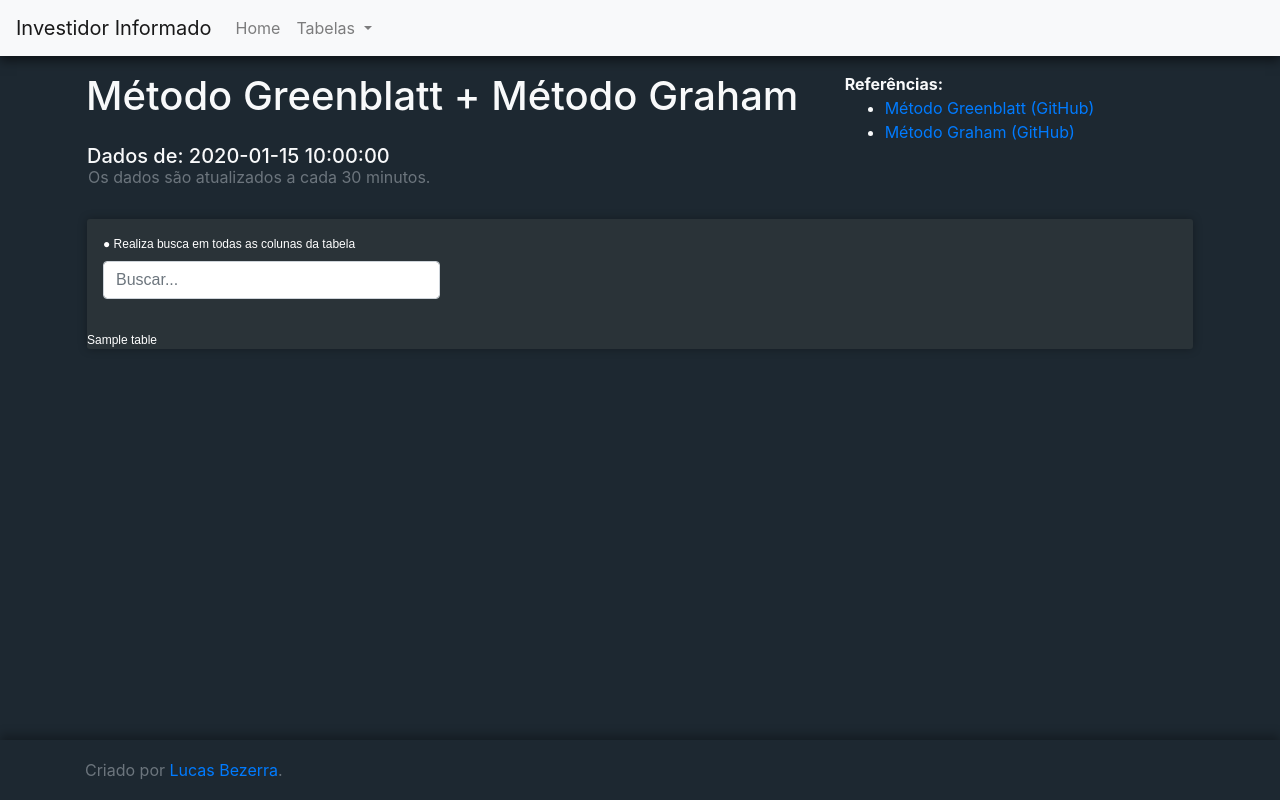
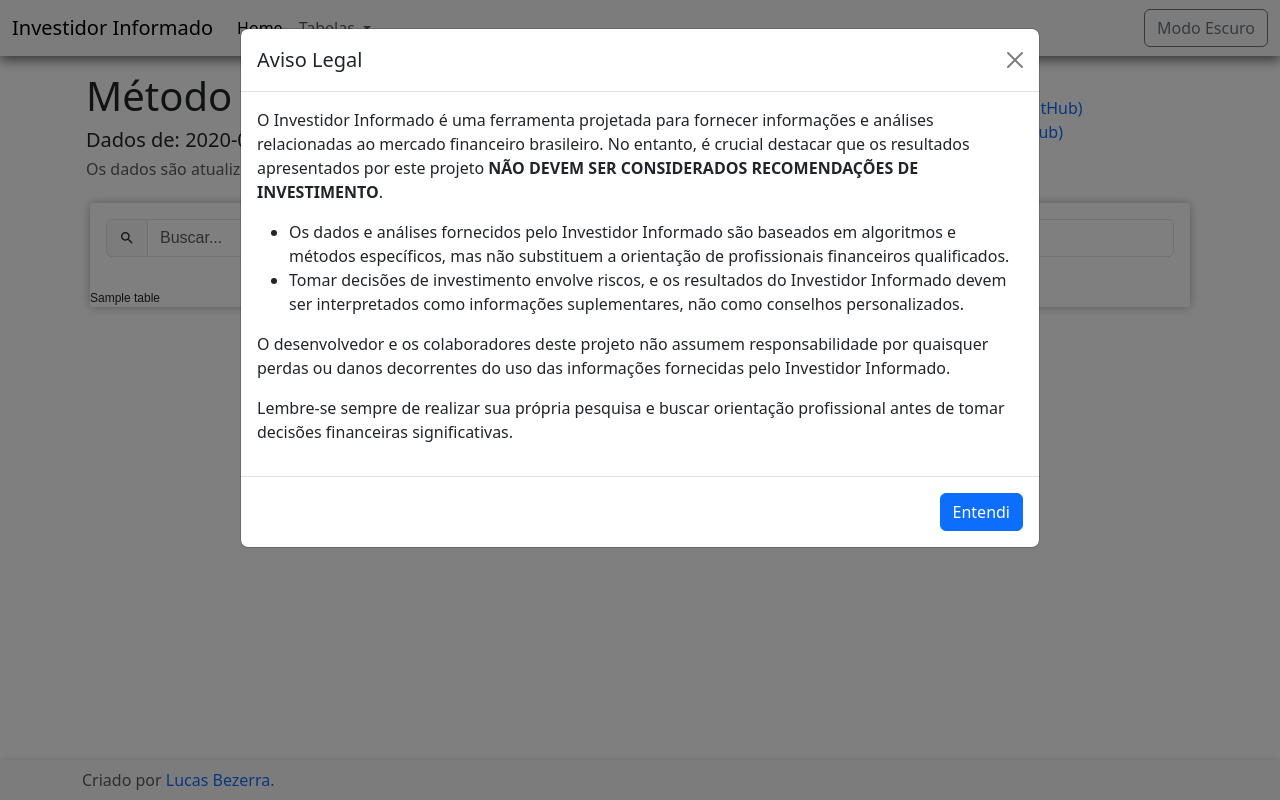
Before and after one commit to lucas-bezerra/investidor-informado, a Flask app: template api/templates/panels/preco_justo.html in a window 1280 px wide. Run offline with Flask 3, Linux system fonts and the light colour scheme; the template is opened without the code that fills it: most values are stand-ins (such as "Sample title", 1, 10 or a date in 2020); some libraries are stand-ins or nearby versions.

Commit message:
[UPDATE] README.md - Adding Description, Demo, Install Guide, Legal Advise and Credit; Layout - Removing unnecessary code and CSS

```diff
--- a/api/panels.py
+++ b/api/panels.py
@@ -8,7 +8,7 @@ panels = Blueprint('panels', __name__)
 def preco_justo():
     bg_list, list_date = get_data()
     return render_template('panels/preco_justo.html',
-                           tables=[bg_list.to_html(classes='table table-hover table-striped table-dark table-responsive', index = False, border=0)],
+                           tables=[bg_list.to_html(classes='table table-hover table-striped', index = False, border=0)],
                            titles=bg_list.columns.values,
                            list_date=list_date)
 
--- a/api/static/css/style.css
+++ b/api/static/css/style.css
@@ -34,10 +34,6 @@
   --dt-input-color: var(--primary-color);
 }
 
-body {
-  background-color: color-mix(in oklab, var(--background-color) 16%, #121212) !important;
-}
-
 .material-icons {
   font-size: 16px;
 }
@@ -52,14 +48,15 @@ body {
 
 .datatable-container {
   font-family: sans-serif;
-  background-color: var(--dt-background-color-container);
+  font-size: 12px;
   border-radius: var(--dt-border-radius);
-  color: var(--dt-text-color);
-  max-width: 1140px;
-  min-width: 380px;
+  box-shadow: 0px 0px 10px rgba(0,0,0,0.3);
   margin: 0 auto;
-  font-size: 12px;
-  box-shadow: 0px 0px 10px rgba(0,0,0,0.3);
+}
+
+.header-tools #search-label::after {
+  content: "\e8b6";
+  font-family: Material Icons;
 }
 
 .table thead th {
@@ -68,19 +65,13 @@ body {
   border-bottom: solid 1px var(--dt-border-color);
 }
 
-.table.table-hover tbody tr:hover {
-  background-color: var(--dt-hover-cell-color);
-  color: white;
+.table.table-hover tbody tr:hover > * {
+  --bs-table-bg-state: var(--bs-green);
 }
 
-.table tbody tr td:nth-child(5) {
-  background-color: var(--warning);
-  color: var(--dark);
-  font-weight: bold;
-}
-
-.table tbody tr td:nth-child(6) {
-  background-color: var(--success);
+.table tbody tr td:nth-child(n+5) {
+  --bs-table-bg-type: var(--bs-primary);
+  color: var(--dt-text-color);
   font-weight: bold;
 }
 
@@ -89,21 +80,3 @@ body {
   color: white;
   font-weight: normal;
 }
-
-.footer {
-  position: fixed;
-  bottom: 0;
-  width: 100%;
-  height: 60px;
-  line-height: 60px;
-  background: color-mix(in oklab, var(--background-color) 16%, #121212) !important;
-  box-shadow: 0px -5px 10px rgba(0,0,0,0.3);
-}
-
-.footer .container {
-  padding: 0 15px;
-  background: none;
-  margin: 0 auto;
-  border-radius: 0;
-  box-shadow: none;
-}
--- /dev/null
+++ b/api/static/javascript/legal.js
@@ -0,0 +1,13 @@
+$(document).ready(function () {
+  // Verifica se o modal deve ser exibido
+  var ultimaExibicao = localStorage.getItem('legalModal');
+  var agora = new Date().getTime();
+
+  if (!ultimaExibicao || agora - ultimaExibicao > 24 * 60 * 60 * 1000) {
+    // Se não foi exibido nas últimas 24 horas, exibe o modal
+    $('#avisoLegalModal').modal('show');
+
+    // Atualiza o timestamp da última exibição
+    localStorage.setItem('legalModal', agora);
+  }
+});
--- a/api/static/javascript/main.js
+++ b/api/static/javascript/main.js
@@ -19,3 +19,22 @@ const convertToMilliseconds = (value, type) => {
       throw new Error('Tipo inválido. Use "seconds", "minutes" ou "hours".');
   }
 }
+
+const toggleTheme = () => {
+  const savedTheme = localStorage.getItem('theme');
+  if (savedTheme) {
+    document.documentElement.setAttribute('data-bs-theme', savedTheme);
+    document.querySelector('#darkModeToggle').checked = (savedTheme === 'dark');
+  }
+
+  document.getElementById('darkModeToggle').addEventListener('click', function () {
+    const currentTheme = document.documentElement.getAttribute('data-bs-theme');
+    const newTheme = (currentTheme === 'dark') ? 'light' : 'dark';
+
+    document.documentElement.setAttribute('data-bs-theme', newTheme);
+
+    localStorage.setItem('theme', newTheme);
+  });
+}
+
+document.addEventListener('DOMContentLoaded', toggleTheme);
--- a/api/templates/base.html
+++ b/api/templates/base.html
@@ -1,5 +1,5 @@
 <!DOCTYPE html>
-<html>
+<html data-bs-theme="">
 
 <head>
   <!-- Required meta tags -->
@@ -12,40 +12,48 @@
   <link rel="shortcut icon" href="{{ url_for('static', filename='images/256x256bb.jpg') }}">
 
   <!-- Bootstrap CSS -->
-  <link rel="stylesheet" href="https://stackpath.bootstrapcdn.com/bootstrap/4.3.1/css/bootstrap.min.css"
-    integrity="sha384-ggOyR0iXCbMQv3Xipma34MD+dH/1fQ784/j6cY/iJTQUOhcWr7x9JvoRxT2MZw1T" crossorigin="anonymous">
+  <link href="https://cdn.jsdelivr.net/npm/bootstrap@5.3.3/dist/css/bootstrap.min.css" rel="stylesheet"
+    integrity="sha384-QWTKZyjpPEjISv5WaRU9OFeRpok6YctnYmDr5pNlyT2bRjXh0JMhjY6hW+ALEwIH" crossorigin="anonymous">
 
   <!-- Material Icons -->
-  <link rel="stylesheet" href="https://cdnjs.cloudflare.com/ajax/libs/material-design-icons/3.0.2/iconfont/material-icons.min.css" crossorigin="anonymous">
+  <link rel="stylesheet"
+    href="https://cdnjs.cloudflare.com/ajax/libs/material-design-icons/3.0.2/iconfont/material-icons.min.css"
+    crossorigin="anonymous">
 
   <link rel="stylesheet" href="/css/style.css">
 </head>
 
-<body class="text-light">
-  <nav class="navbar navbar-expand-lg navbar-light bg-light">
-    <a class="navbar-brand" href="#">Investidor Informado</a>
-    <button class="navbar-toggler" type="button" data-toggle="collapse" data-target="#navbarSupportedContent" aria-controls="navbarSupportedContent" aria-expanded="false" aria-label="Mostrar/Esconder Menu">
+<body>
+  <nav class="navbar navbar-expand-lg bg-body-tertiary">
+    <div class="container-fluid">
+      <a class="navbar-brand" href="/">Investidor Informado</a>
+
+      <button class="navbar-toggler" type="button" data-bs-toggle="collapse" data-bs-target="#navbarSupportedContent"
+        aria-controls="navbarSupportedContent" aria-expanded="false" aria-label="Toggle navigation">
         <span class="navbar-toggler-icon"></span>
       </button>
 
       <div class="collapse navbar-collapse" id="navbarSupportedContent">
-      <ul class="navbar-nav mr-auto">
+        <ul class="navbar-nav me-auto mb-2 mb-lg-0">
           <li class="nav-item">
-          <a href="{{ url_for('main.index') }}" class="nav-link">
-            Home
-          </a>
+            <a class="nav-link active" aria-current="page" href="/">Home</a>
           </li>
 
           <li class="nav-item dropdown">
-          <a class="nav-link dropdown-toggle" href="#" id="dropdownTables" role="button" data-toggle="dropdown" aria-haspopup="true" aria-expanded="false">
+            <a class="nav-link dropdown-toggle" href="#" role="button" data-bs-toggle="dropdown" aria-expanded="false">
               Tabelas
             </a>
-
-          <div class="dropdown-menu text-center" aria-labelledby="dropdownTables">
-            <a class="dropdown-item" href="/preco-justo">Preço Justo</a>
-          </div>
+            <ul class="dropdown-menu">
+              <li><a class="dropdown-item" href="/preco-justo">Preço Justo</a></li>
+            </ul>
           </li>
         </ul>
+      </div>
+
+      <div class="d-flex">
+        <input id="darkModeToggle" type="checkbox" class="btn-check" autocomplete="off">
+        <label class="btn btn-outline-secondary" for="darkModeToggle">Modo Escuro</label>
+      </div>
     </div>
   </nav>
 
@@ -59,32 +67,33 @@
   {% endif %}
 
   {% if not error %}
-    <main class="container d-flex h-100 p-3 mb-5 mx-auto flex-column" role="main">
+  <main class="container d-flex h-100 p-3 mx-auto flex-column" role="main">
     {% block content %}
     {% endblock content %}
   </main>
   {% endif %}
 
-  <footer class="footer bg-dark">
+  <nav class="navbar fixed-bottom bg-body-tertiary">
     <div class="container">
-      <span class="text-muted">Criado por <a target="_blank" href="//github.com/lucas-bezerra">Lucas Bezerra</a>.</span>
+      <span class="text-muted">Criado por <a
+          class="link-underline link-underline-opacity-0 link-underline-opacity-75-hover" target="_blank"
+          href="//github.com/lucas-bezerra">Lucas Bezerra</a>.</span>
     </div>
-  </footer>
+  </nav>
 </body>
 
 <!-- Optional JavaScript -->
 <!-- jQuery first, then Popper.js, then Bootstrap JS -->
 <script src="https://code.jquery.com/jquery-3.3.1.slim.min.js"
-  integrity="sha384-q8i/X+965DzO0rT7abK41JStQIAqVgRVzpbzo5smXKp4YfRvH+8abtTE1Pi6jizo"
-  crossorigin="anonymous"></script>
+  integrity="sha384-q8i/X+965DzO0rT7abK41JStQIAqVgRVzpbzo5smXKp4YfRvH+8abtTE1Pi6jizo" crossorigin="anonymous"></script>
 <script src="https://cdnjs.cloudflare.com/ajax/libs/popper.js/1.14.7/umd/popper.min.js"
-  integrity="sha384-UO2eT0CpHqdSJQ6hJty5KVphtPhzWj9WO1clHTMGa3JDZwrnQq4sF86dIHNDz0W1"
-  crossorigin="anonymous"></script>
-<script src="https://stackpath.bootstrapcdn.com/bootstrap/4.3.1/js/bootstrap.min.js"
-  integrity="sha384-JjSmVgyd0p3pXB1rRibZUAYoIIy6OrQ6VrjIEaFf/nJGzIxFDsf4x0xIM+B07jRM"
-  crossorigin="anonymous"></script>
+  integrity="sha384-UO2eT0CpHqdSJQ6hJty5KVphtPhzWj9WO1clHTMGa3JDZwrnQq4sF86dIHNDz0W1" crossorigin="anonymous"></script>
+<script src="https://cdn.jsdelivr.net/npm/bootstrap@5.3.3/dist/js/bootstrap.bundle.min.js"
+  integrity="sha384-YvpcrYf0tY3lHB60NNkmXc5s9fDVZLESaAA55NDzOxhy9GkcIdslK1eN7N6jIeHz" crossorigin="anonymous"></script>
+
 <script defer src="/javascript/main.js"></script>
 <script defer src="/javascript/table.js"></script>
 <script defer src="/javascript/update.js"></script>
+<script defer src="/javascript/legal.js"></script>
 
 </html>
--- a/api/templates/panels/preco_justo.html
+++ b/api/templates/panels/preco_justo.html
@@ -3,24 +3,22 @@
 {% block content %}
 <div class="row">
   <div class="col-sm-8">
-      <h1>{% block title %} Método Greenblatt + Método Graham {% endblock %}</h1>
-      <div class="row p-3 my-auto">
-        <h5 class="mr-3 my-auto">
+    <h1>Método Greenblatt + Método Graham</h1>
+    <h5>
       Dados de: {{ list_date }}
-          <div class="row px-3">
-            <small class="text-muted">Os dados são atualizados a cada 30 minutos.</small>
-          </div>
     </h5>
+    <h6 class="text-muted">Os dados são atualizados a cada 30 minutos.</h6>
     {# <button type="button" class="btn btn-primary my-auto" onclick="updateCache(this);">Atualizar dados</button> #}
   </div>
 
-    </div>
   <div class="col-sm-4">
     <div class="text-xs-left">
       <strong>Referências:</strong>
       <ul>
-          <li><a target="_blank" href="https://github.com/vgsnts/JoelGreenblatt">Método Greenblatt (GitHub)</a></li>
-          <li><a target="_blank" href="https://github.com/vgsnts/BenjaminGraham/tree/main">Método Graham (GitHub)</a></li>
+        <li><a class="link-underline link-underline-opacity-0 link-underline-opacity-75-hover" target="_blank"
+            href="https://github.com/vgsnts/JoelGreenblatt">Método Greenblatt (GitHub)</a></li>
+        <li><a class="link-underline link-underline-opacity-0 link-underline-opacity-75-hover" target="_blank"
+            href="https://github.com/vgsnts/BenjaminGraham/tree/main">Método Graham (GitHub)</a></li>
       </ul>
     </div>
   </div>
@@ -29,14 +27,14 @@
 <div class="row">
   <div class="col-sm-12 p-3">
 
-      <div class="datatable-container">
+    <div class="datatable-container table-responsive">
       <!-- ======= Header tools ======= -->
       <div class="header-tools container">
         <div class="row">
-            <div class="search col-4 p-3 my-auto">
-              <label id="search-label" for="searchInput">● Realiza busca em todas as colunas da tabela</label>
+          <div class="search p-3 my-auto">
             <div class="input-group mb-3">
-                <input class="form-control" id="searchInput" type="search" placeholder="Buscar..." aria-describedby="search-label">
+              <span class="input-group-text" id="search-label"></span>
+              <input id="searchInput" type="text" class="form-control" placeholder="Buscar..." aria-label="Buscar" aria-describedby="search-label">
             </div>
           </div>
         </div>
@@ -50,4 +48,38 @@
 
   </div>
 </div>
+
+<div class="modal fade bd-example-modal-lg" id="avisoLegalModal" tabindex="-1" role="dialog"
+  aria-labelledby="avisoLegalModalLabel" aria-hidden="true">
+  <div class="modal-dialog modal-lg" role="document">
+    <div class="modal-content">
+      <div class="modal-header">
+        <h5 class="modal-title" id="avisoLegalModalLabel">Aviso Legal</h5>
+        <button type="button" class="btn-close" data-bs-dismiss="modal" aria-label="Fechar"></button>
+      </div>
+      <div class="modal-body">
+        <!-- Seu texto de Aviso Legal aqui -->
+        <p>O Investidor Informado é uma ferramenta projetada para fornecer informações e análises relacionadas ao
+          mercado financeiro brasileiro. No entanto, é crucial destacar que os resultados apresentados por este projeto
+          <strong>NÃO DEVEM SER CONSIDERADOS RECOMENDAÇÕES DE INVESTIMENTO</strong>.
+        </p>
+
+        <ul>
+          <li>Os dados e análises fornecidos pelo Investidor Informado são baseados em algoritmos e métodos específicos,
+            mas não substituem a orientação de profissionais financeiros qualificados.</li>
+          <li>Tomar decisões de investimento envolve riscos, e os resultados do Investidor Informado devem ser
+            interpretados como informações suplementares, não como conselhos personalizados.</li>
+        </ul>
+
+        <p>O desenvolvedor e os colaboradores deste projeto não assumem responsabilidade por quaisquer perdas ou danos
+          decorrentes do uso das informações fornecidas pelo Investidor Informado.</p>
+        <p>Lembre-se sempre de realizar sua própria pesquisa e buscar orientação profissional antes de tomar decisões
+          financeiras significativas.</p>
+      </div>
+      <div class="modal-footer">
+        <button type="button" class="btn btn-primary" data-bs-dismiss="modal">Entendi</button>
+      </div>
+    </div>
+  </div>
+</div>
 {% endblock %}
```
Also changed, not shown: api/services/methods/joel_greenblatt.py (+0 -25 lines), README.md. Lines whose indentation alone changed are shown as unchanged.
